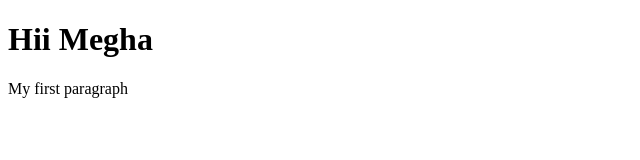
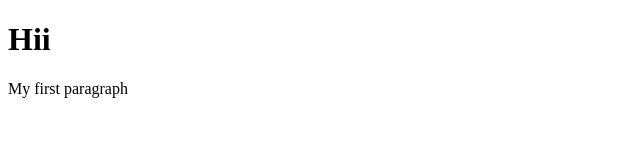
Before and after one commit to shivam9045y/web-D, a plain HTML site: page site/index.html in a window 1280 px wide. Shown: the whole page, without its empty margins (0-640 px from the left). Drawn offline with Linux system fonts and the light colour scheme.

Commit message:
Update index.html

```diff
--- a/site/index.html
+++ b/site/index.html
@@ -5,7 +5,7 @@
 </head>
 <boady>
 
-<h1>Hii Megha</h1>
+<h1>Hii </h1>
 <p>My first paragraph</p>
 </body>
 </html>
```
